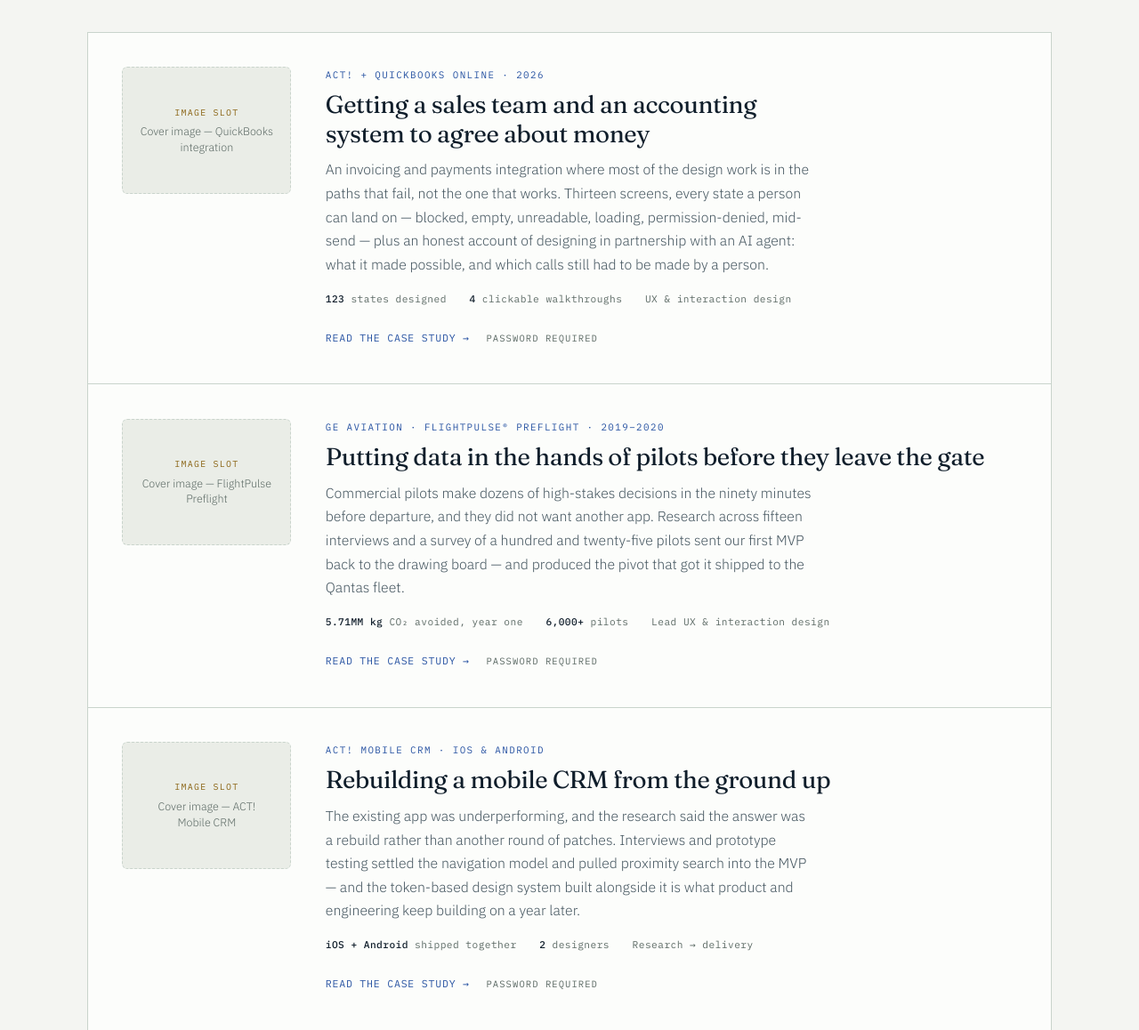
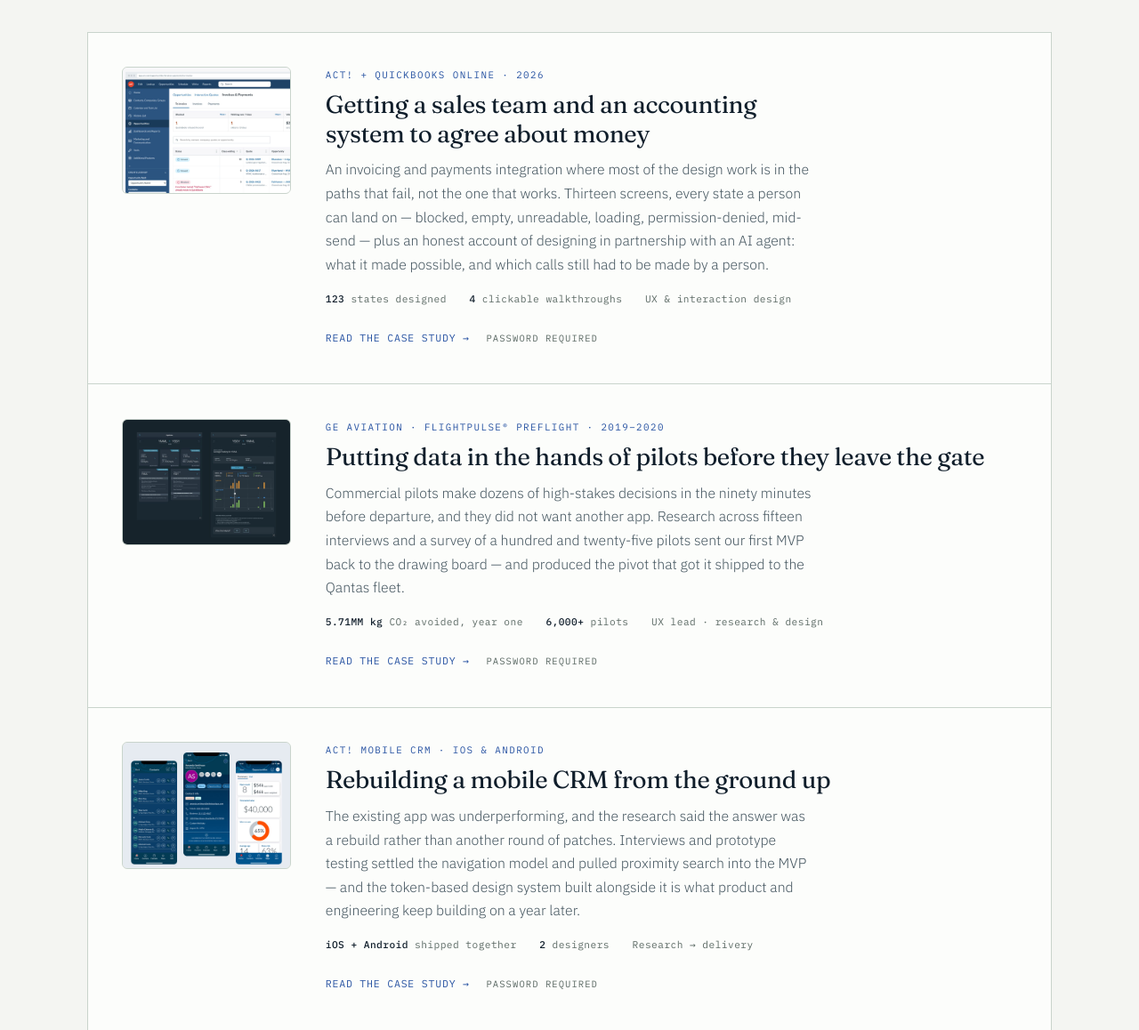
Before and after one commit to missourigal/2026Portfolio, a plain HTML site: page index.html in a window 1280 px wide. Shown: the part 757-1915 px from the top of the page at 89% size. Drawn offline with Linux system fonts and the light colour scheme.

Commit message:
Add cover images to the case study cards on the home page
Also align the FlightPulse card's role with the case study.

Co-Authored-By: Claude Opus 5.5 <noreply@anthropic.com>
Claude-Session: https://claude.ai/code/session_01NM9PqeqQPtBjMNT8R86tUN

```diff
--- a/index.html
+++ b/index.html
@@ -70,6 +70,9 @@ header.hero .sub{font-family:var(--f-display);font-style:italic;font-weight:300;
 .cover .lbl{font-family:var(--f-mono);font-size:.62rem;letter-spacing:.13em;
   text-transform:uppercase;color:var(--amber)}
 .cover .what{font-size:.78rem;color:var(--ink-3);line-height:1.4;margin:0;max-width:20ch}
+a.cover-img{display:block;border:1px solid var(--rule);border-radius:6px;overflow:hidden;
+  aspect-ratio:4/3;background:var(--paper-2)}
+a.cover-img img{display:block;width:100%;height:100%;object-fit:cover}
 .item .eyebrow{font-family:var(--f-mono);font-size:.68rem;letter-spacing:.13em;
   text-transform:uppercase;color:var(--accent);display:block;margin-bottom:.5rem}
 .item h3{font-family:var(--f-display);font-weight:400;font-size:clamp(1.3rem,2.2vw,1.72rem);
@@ -154,10 +157,7 @@ footer p{font-family:var(--f-mono);font-size:.72rem;color:var(--ink-3);line-heig
 
     <div class="item">
       <div class="item-grid">
-        <div class="cover">
-          <span class="lbl">Image slot</span>
-          <p class="what">Cover image — QuickBooks integration</p>
-        </div>
+        <a class="cover-img" href="quickbooks/index.html" tabindex="-1" aria-hidden="true"><img src="assets/cover-quickbooks.jpg" width="960" height="720" alt="Act! Invoices &amp; Payments screen showing invoices waiting to be sent to QuickBooks, one blocked"></a>
         <div>
           <span class="eyebrow">ACT! + QuickBooks Online · 2026</span>
           <h3>Getting a sales team and an accounting system to agree about money</h3>
@@ -179,10 +179,7 @@ footer p{font-family:var(--f-mono);font-size:.72rem;color:var(--ink-3);line-heig
 
     <div class="item">
       <div class="item-grid">
-        <div class="cover">
-          <span class="lbl">Image slot</span>
-          <p class="what">Cover image — FlightPulse Preflight</p>
-        </div>
+        <a class="cover-img" href="flightpulse/index.html" tabindex="-1" aria-hidden="true"><img src="assets/cover-flightpulse.jpg" width="960" height="720" alt="Two FlightPulse Preflight dark mode iPad screens: flight overview and average holding"></a>
         <div>
           <span class="eyebrow">GE Aviation · FlightPulse® Preflight · 2019–2020</span>
           <h3>Putting data in the hands of pilots before they leave the gate</h3>
@@ -193,7 +190,7 @@ footer p{font-family:var(--f-mono);font-size:.72rem;color:var(--ink-3);line-heig
           <div class="facts">
             <span><b>5.71MM kg</b> CO₂ avoided, year one</span>
             <span><b>6,000+</b> pilots</span>
-            <span>Lead UX &amp; interaction design</span>
+            <span>UX lead · research &amp; design</span>
           </div>
           <a class="go" href="flightpulse/index.html">Read the case study →</a>
           <span class="lock">Password required</span>
@@ -203,10 +200,7 @@ footer p{font-family:var(--f-mono);font-size:.72rem;color:var(--ink-3);line-heig
 
     <div class="item">
       <div class="item-grid">
-        <div class="cover">
-          <span class="lbl">Image slot</span>
-          <p class="what">Cover image — ACT! Mobile CRM</p>
-        </div>
+        <a class="cover-img" href="act-mobile/index.html" tabindex="-1" aria-hidden="true"><img src="assets/cover-act-mobile.jpg" width="960" height="720" alt="Three Act! Mobile screens: contact list, contact details and opportunities summary"></a>
         <div>
           <span class="eyebrow">ACT! Mobile CRM · iOS &amp; Android</span>
           <h3>Rebuilding a mobile CRM from the ground up</h3>
```
Also changed, not shown: assets/cover-act-mobile.jpg (added), assets/cover-flightpulse.jpg (added), assets/cover-quickbooks.jpg (added).
